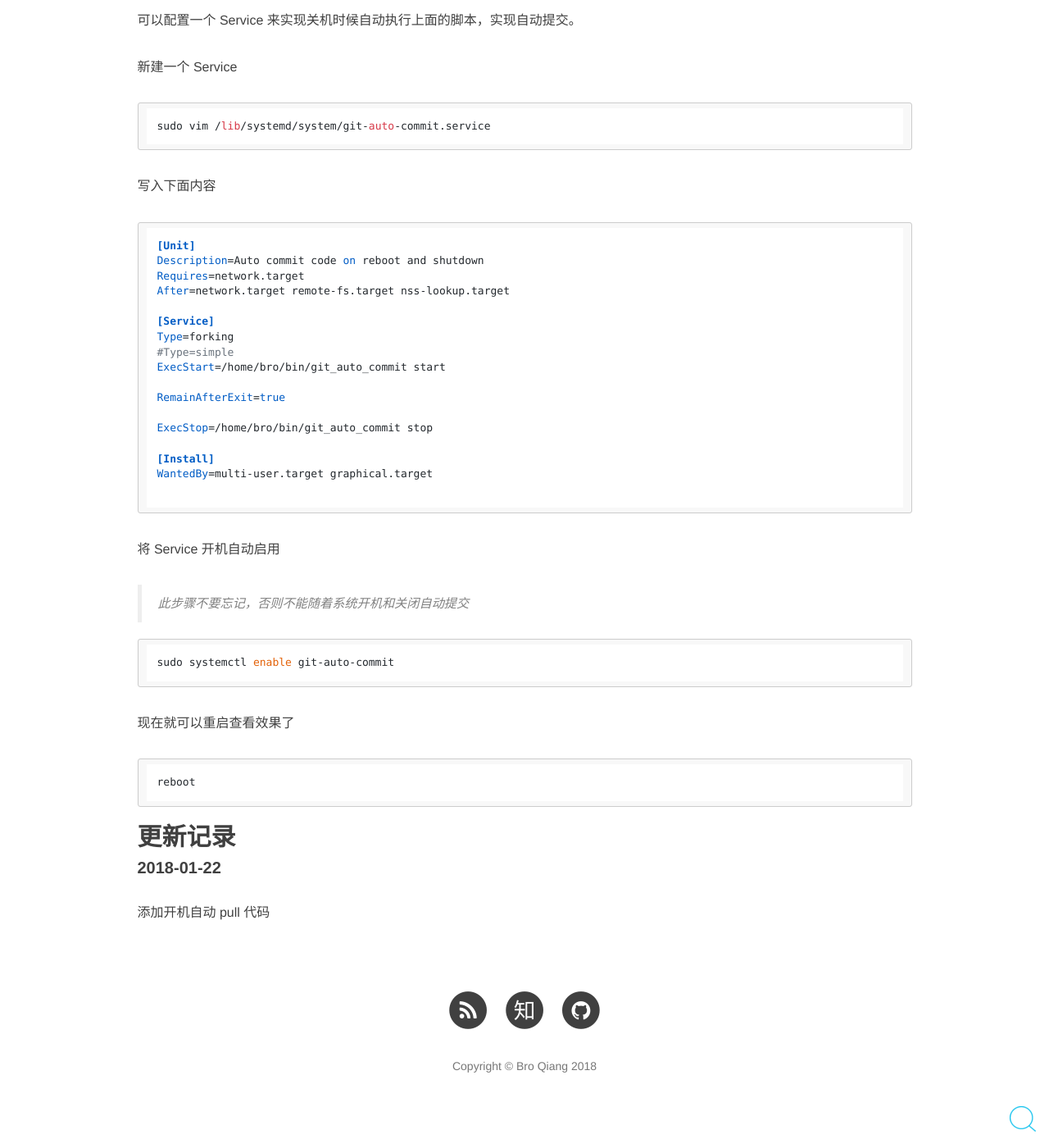
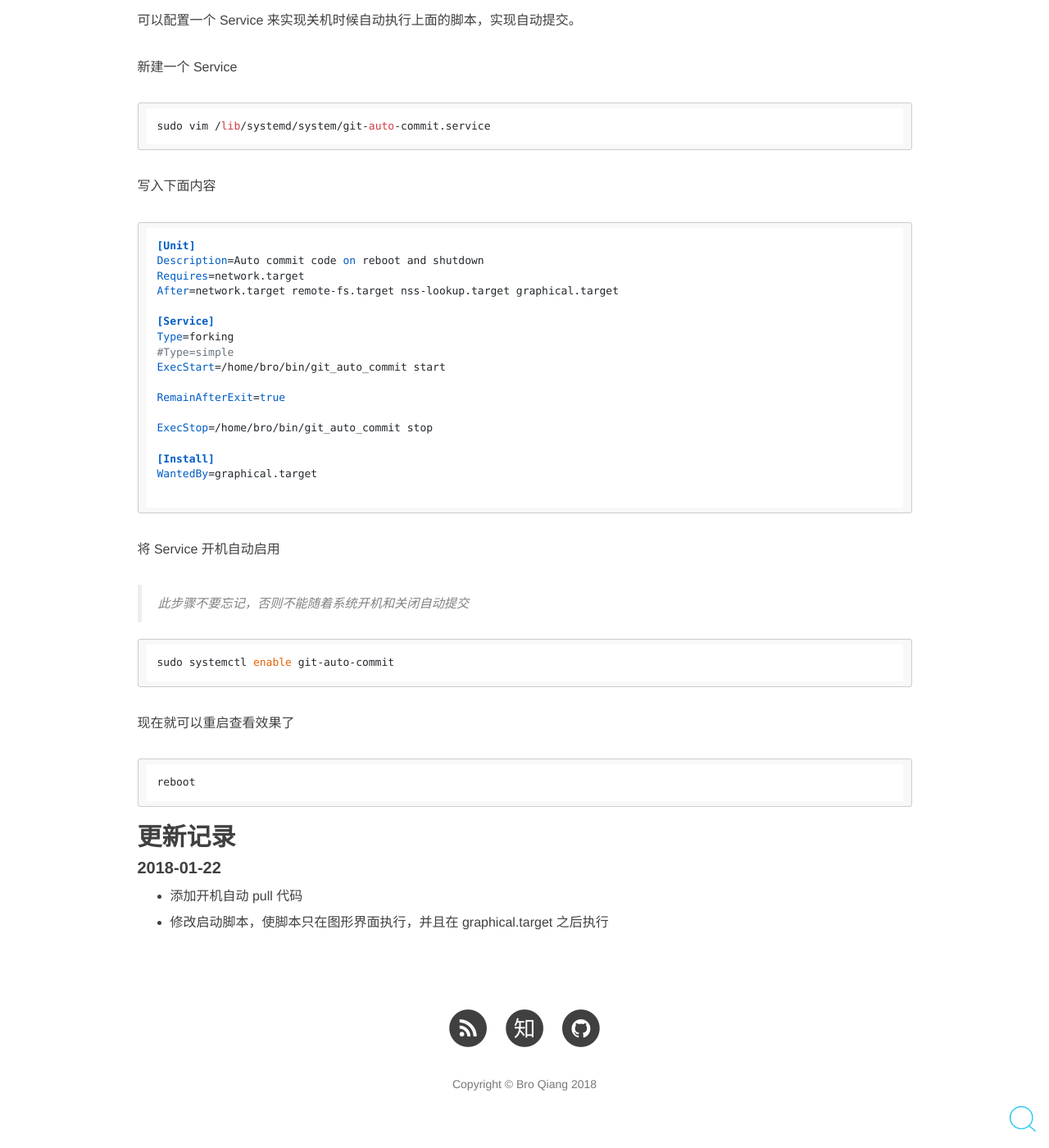
Before and after one commit to BroQiang/broqiang.github.io, a Jekyll site: the page built from _posts/2018-01-20-git-auto-commit-on-shutdown.md, in a window 1280 px wide and 1400 px high, scrolled down 1963 px. Shown: the whole window at 82% size. Built offline with Jekyll 4.4.1, drawn with Linux system fonts in a browser that asks for light colours; nearby versions of some CDN libraries; comment, search, counter and statistics services are not loaded; before the commit the page ends 3341 px from its top, so only the background shows below that.

Commit message:
shell auto commit on 2018-01-22_10-22-21

````diff
--- a/_posts/2018-01-20-git-auto-commit-on-shutdown.md
+++ b/_posts/2018-01-20-git-auto-commit-on-shutdown.md
@@ -89,7 +89,7 @@ sudo vim /lib/systemd/system/git-auto-commit.service
 [Unit]
 Description=Auto commit code on reboot and shutdown
 Requires=network.target
-After=network.target remote-fs.target nss-lookup.target
+After=network.target remote-fs.target nss-lookup.target graphical.target
 
 [Service]
 Type=forking
@@ -101,7 +101,7 @@ RemainAfterExit=true
 ExecStop=/home/bro/bin/git_auto_commit stop
 
 [Install]
-WantedBy=multi-user.target graphical.target
+WantedBy=graphical.target
 
 ```
 
@@ -123,4 +123,6 @@ reboot
 
 #### 2018-01-22
 
-添加开机自动 pull 代码
+- 添加开机自动 pull 代码
+
+- 修改启动脚本，使脚本只在图形界面执行，并且在 graphical.target 之后执行
````
